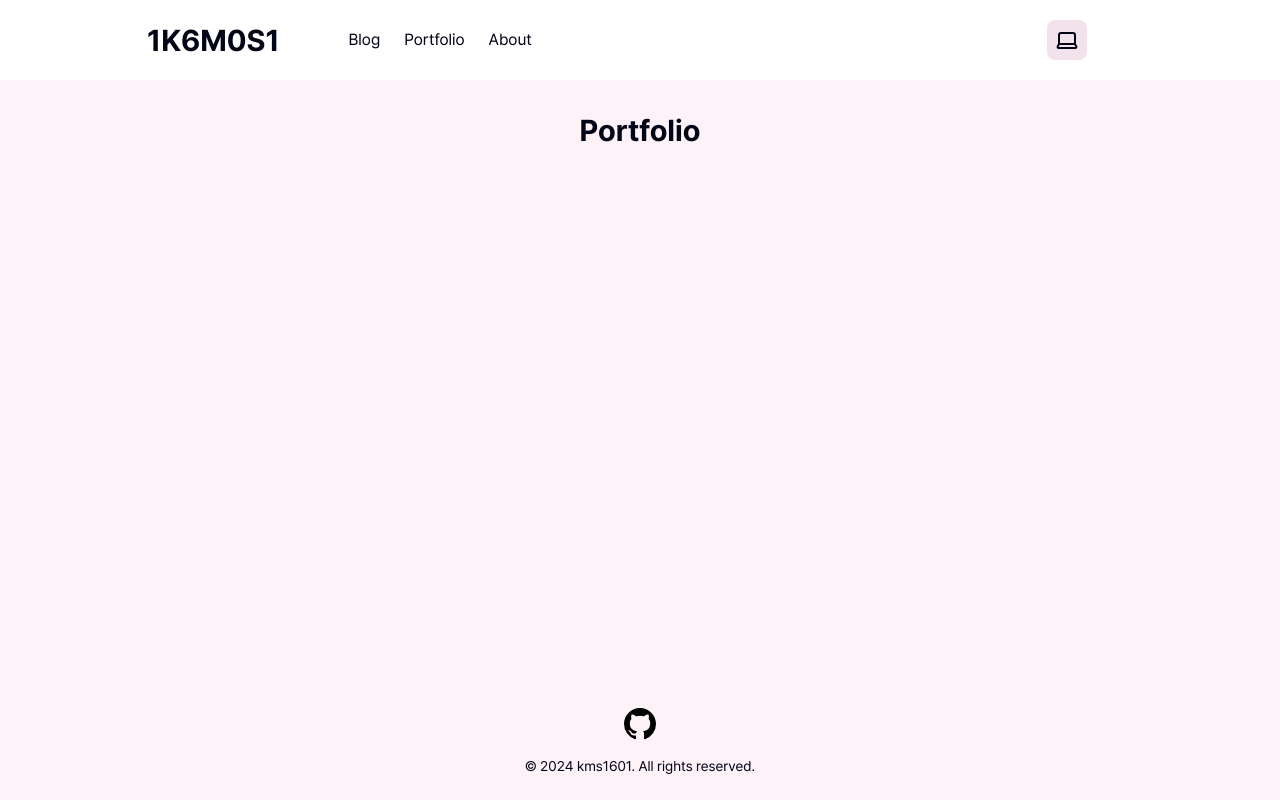
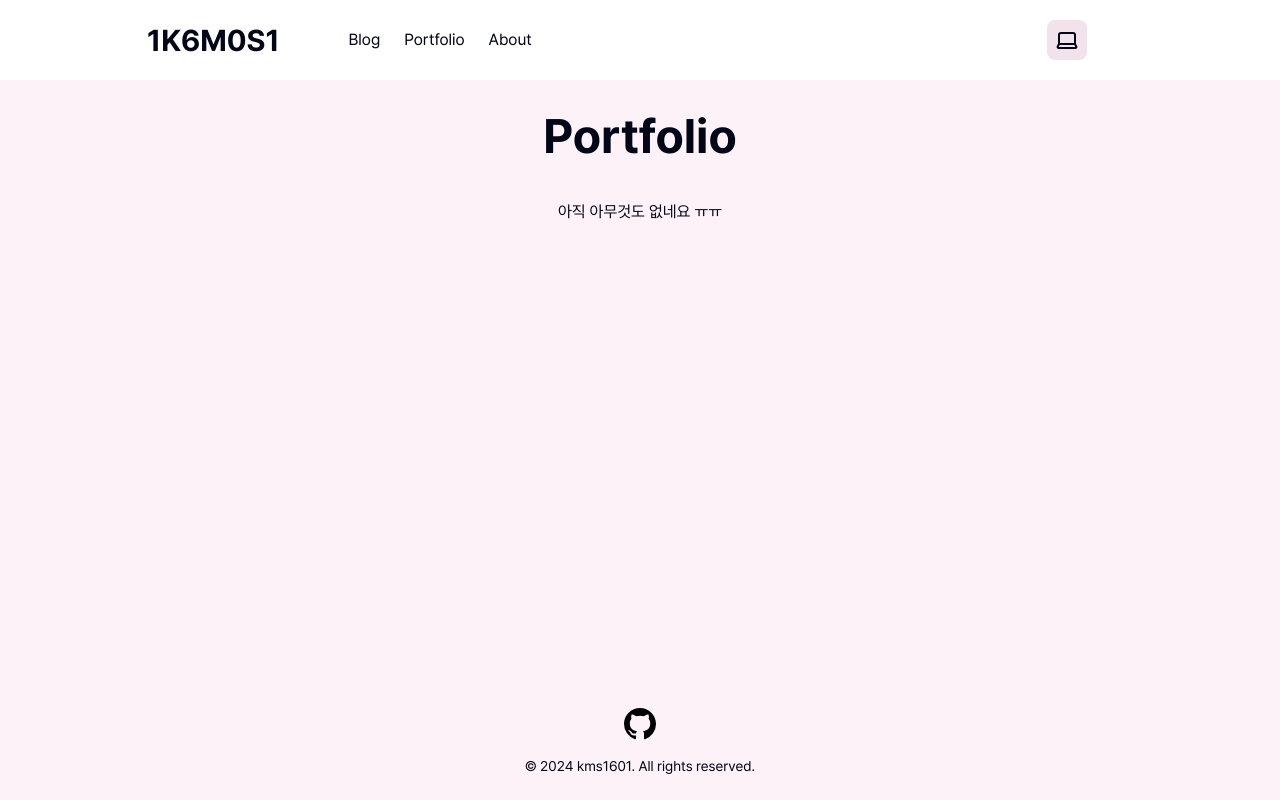
Before and after one commit to kms1601/1k6m0s1, a Next.js app: page /portfolio in a window 1280 px wide. Built offline with nearby package versions, Linux system fonts and the light colour scheme.

Commit message:
[feat] 메뉴 타이틀 변경

```diff
--- a/src/app/about/page.tsx
+++ b/src/app/about/page.tsx
@@ -1,9 +1,12 @@
 import React from 'react';
+import Nothing from "@/components/Nothing";
+import MenuBanner from "@/components/MenuBanner";
 
 const AboutPage = () => {
   return (
     <div>
-      <h2 className="text-center text-3xl font-bold mb-10">About</h2>
+      <MenuBanner title="About"/>
+      <Nothing/>
     </div>
   );
 };
--- a/src/app/blog/layout.tsx
+++ b/src/app/blog/layout.tsx
@@ -3,6 +3,7 @@ import CategoryList from "@/components/CategoryList";
 import {getCategoryList, getPostCount} from "@/lib/post";
 import CategoryListMobile from "@/components/CategoryListMobile";
 import Toc from "@/components/Toc";
+import MenuBanner from "@/components/MenuBanner";
 
 const BlogLayout = ({children}: Readonly<{ children: React.ReactNode; }>) => {
   const categories = getCategoryList().sort();
@@ -19,7 +20,7 @@ const BlogLayout = ({children}: Readonly<{ children: React.ReactNode; }>) => {
             <CategoryList categories={categories} count={count}/>
           </div>
           <div className="col-span-3" id="blog-body">
-            <h2 className="text-center text-5xl font-bold mb-10">Blog</h2>
+            <MenuBanner title="Blog"/>
             {children}
           </div>
           <div className="relative flex justify-center mt-20">
@@ -30,7 +31,7 @@ const BlogLayout = ({children}: Readonly<{ children: React.ReactNode; }>) => {
 
       {/*Mobile*/}
       <div className="block md:hidden">
-        <h2 className="text-center text-3xl font-bold mb-5">Blog</h2>
+        <MenuBanner title="Blog"/>
         <CategoryListMobile categories={categories} count={count}/>
         <div>
           {children}
--- a/src/app/page.tsx
+++ b/src/app/page.tsx
@@ -1,7 +1,7 @@
 const Index = () => {
   return (
     <div className="text-center">
-      <div className="h-56"></div>
+      <div className="h-56">아직 블로그만 구현되어있습니다!</div>
     </div>
   );
 }
--- a/src/app/portfolio/page.tsx
+++ b/src/app/portfolio/page.tsx
@@ -1,9 +1,12 @@
 import React from 'react';
+import Nothing from "@/components/Nothing";
+import MenuBanner from "@/components/MenuBanner";
 
 const PortfolioPage = () => {
   return (
     <div>
-      <h2 className="text-center text-3xl font-bold mb-10">Portfolio</h2>
+      <MenuBanner title="Portfolio"/>
+      <Nothing/>
     </div>
   );
 };
--- /dev/null
+++ b/src/components/MenuBanner.tsx
@@ -0,0 +1,11 @@
+import React from 'react';
+
+const MenuBanner = ({title} : {title: string}) => {
+  return (
+    <div>
+      <h2 className="text-center text-5xl font-bold mb-10">{title}</h2>
+    </div>
+  );
+};
+
+export default MenuBanner;
--- /dev/null
+++ b/src/components/Nothing.tsx
@@ -0,0 +1,11 @@
+import React from 'react';
+
+const Nothing = () => {
+  return (
+    <div className="flex justify-center mx-auto">
+      <h1>아직 아무것도 없네요 ㅠㅠ</h1>
+    </div>
+  );
+};
+
+export default Nothing;
```
